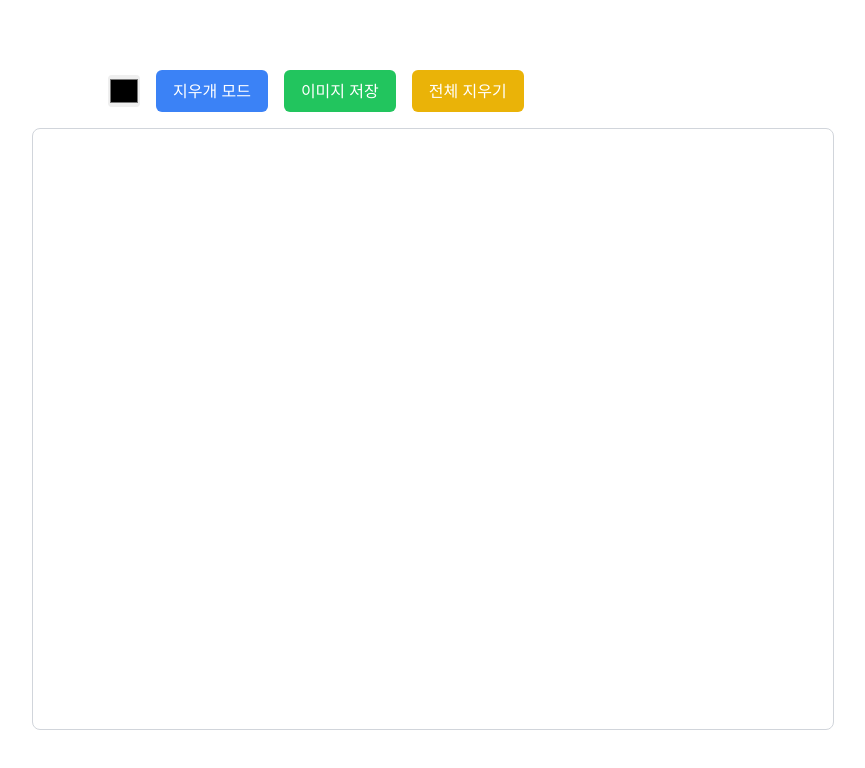
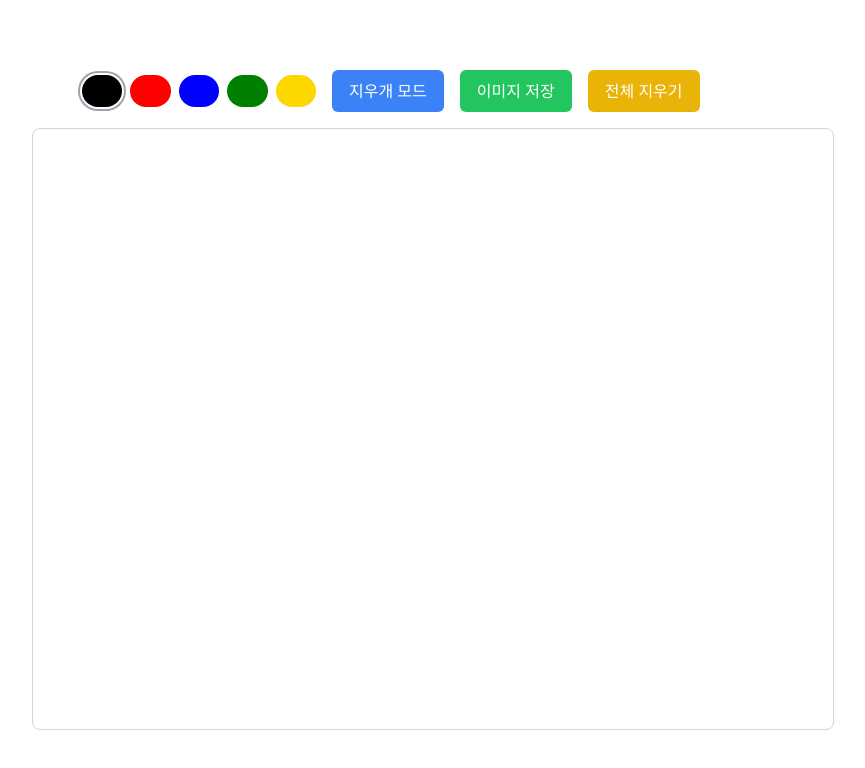
Before and after one commit to hjhj97/gpt-drawing-quiz.frontend, a React (Vite) app: page / in a window 1280 px wide. Shown: the top 768 px of the page, without its empty margins (207-1072 px from the left). Built offline with nearby package versions, Linux system fonts and the light colour scheme.

Commit message:
feat: 색상 팔레트 지정

```diff
--- a/src/components/Canvas.tsx
+++ b/src/components/Canvas.tsx
@@ -1,10 +1,37 @@
 import React from "react";
-import { useCanvas } from "../hooks/useCanvas";
+import { useCanvas, COLORS } from "../hooks/useCanvas";
 
 interface CanvasProps {
   width?: number;
   height?: number;
 }
+
+interface ColorButtonProps {
+  color: string;
+  isSelected: boolean;
+  onClick: () => void;
+  disabled?: boolean;
+}
+
+// 색상 선택 버튼 컴포넌트
+const ColorButton: React.FC<ColorButtonProps> = ({
+  color,
+  isSelected,
+  onClick,
+  disabled,
+}) => (
+  <button
+    onClick={onClick}
+    disabled={disabled}
+    className={`
+      w-8 h-8 rounded-full transition-all
+      ${isSelected ? "ring-2 ring-offset-2 ring-gray-400" : ""}
+      ${disabled ? "opacity-50 cursor-not-allowed" : "hover:scale-110"}
+    `}
+    style={{ backgroundColor: color }}
+    aria-label={`Select ${color} color`}
+  />
+);
 
 const Canvas: React.FC<CanvasProps> = ({ width = 800, height = 600 }) => {
   const {
@@ -23,18 +50,19 @@ const Canvas: React.FC<CanvasProps> = ({ width = 800, height = 600 }) => {
   return (
     <div className="flex flex-col gap-4">
       <div className="flex items-center gap-4">
-        <div className="flex items-center">
-          <label htmlFor="colorPicker" className="mr-2">
-            색상 선택:
-          </label>
-          <input
-            id="colorPicker"
-            type="color"
-            value={currentColor}
-            onChange={(e) => setCurrentColor(e.target.value)}
-            disabled={drawingMode === "erase"}
-            className="w-8 h-8 rounded cursor-pointer disabled:opacity-50"
-          />
+        <div className="flex items-center gap-2">
+          <span className="mr-2">색상:</span>
+          <div className="flex gap-2">
+            {Object.entries(COLORS).map(([name, color]) => (
+              <ColorButton
+                key={color}
+                color={color}
+                isSelected={currentColor === color}
+                onClick={() => setCurrentColor(color)}
+                disabled={drawingMode === "erase"}
+              />
+            ))}
+          </div>
         </div>
 
         <button
--- a/src/hooks/useCanvas.ts
+++ b/src/hooks/useCanvas.ts
@@ -7,11 +7,20 @@ interface UseCanvasProps {
   height: number;
 }
 
+// 색상 상수 추가
+export const COLORS = {
+  BLACK: "#000000",
+  RED: "#FF0000",
+  BLUE: "#0000FF",
+  GREEN: "#008000",
+  YELLOW: "#FFD700",
+} as const;
+
 export const useCanvas = ({ width, height }: UseCanvasProps) => {
   const canvasRef = useRef<HTMLCanvasElement | null>(null);
   const [isDrawing, setIsDrawing] = useState<boolean>(false);
   const [context, setContext] = useState<CanvasRenderingContext2D | null>(null);
-  const [currentColor, setCurrentColor] = useState<string>("#000000");
+  const [currentColor, setCurrentColor] = useState<string>(COLORS.BLACK);
   const [drawingMode, setDrawingMode] = useState<DrawingMode>("draw");
 
   useEffect(() => {
```
